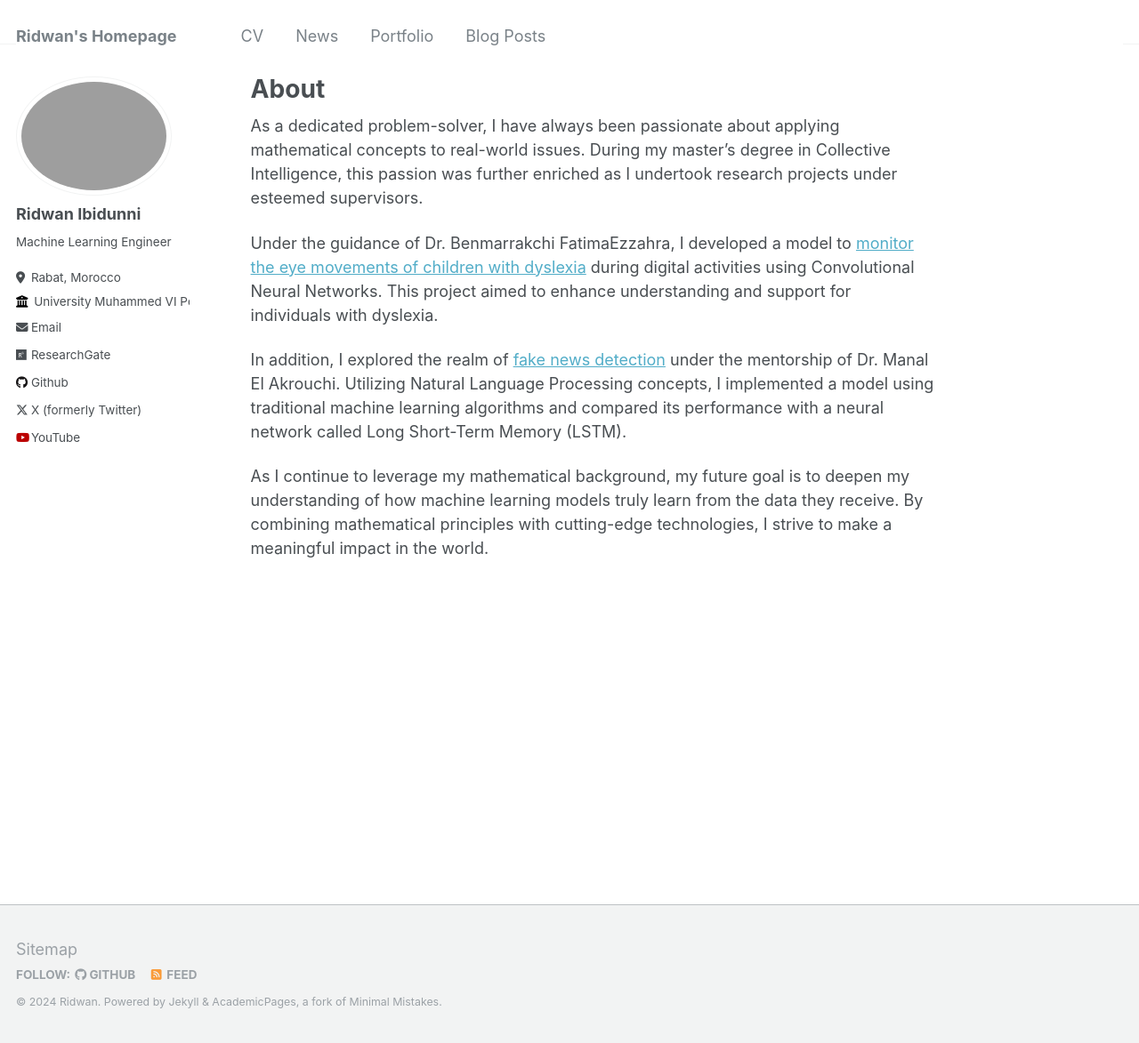
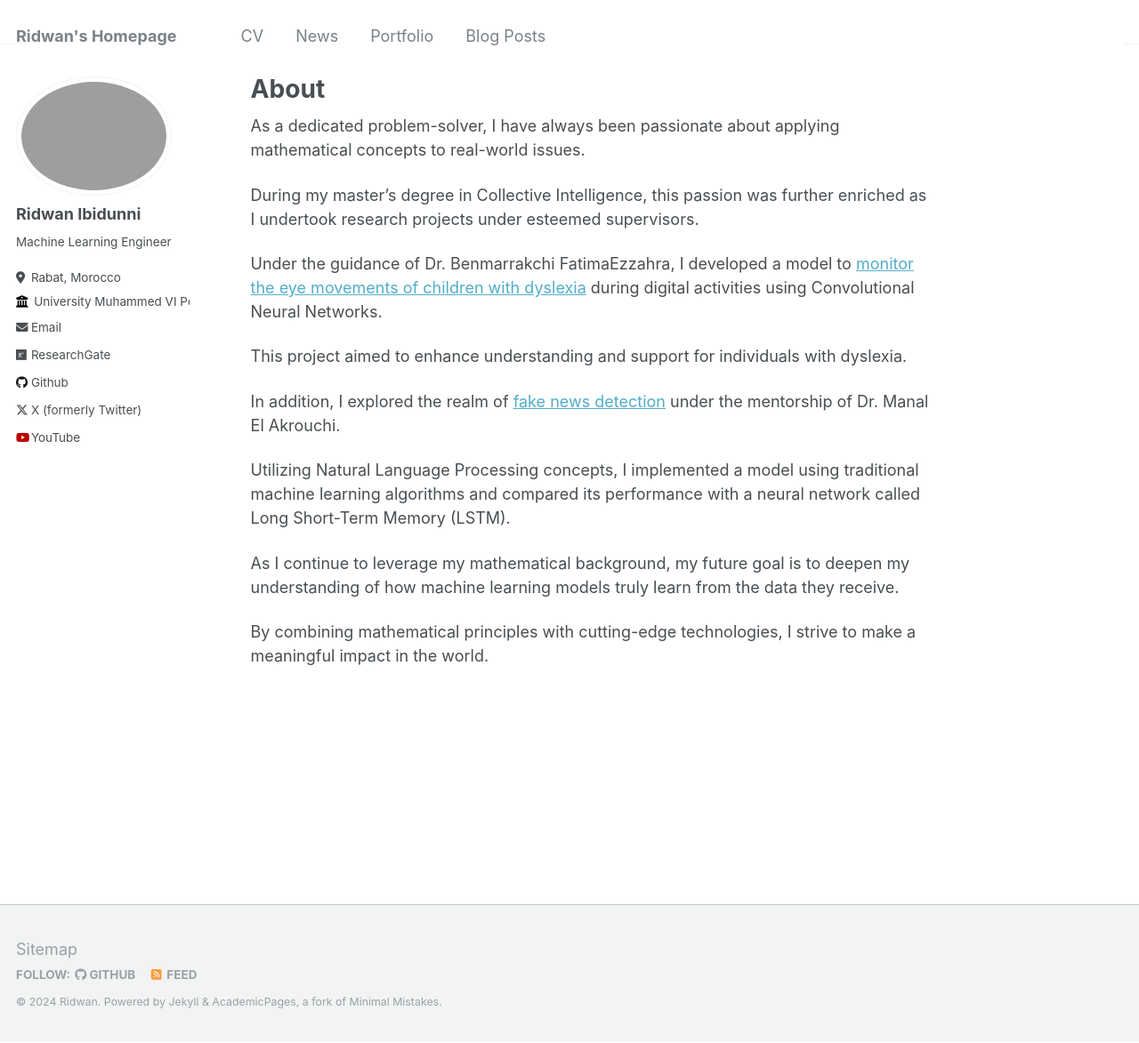
Before and after one commit to aljebraschool/aljebraschool.github.io, a Jekyll site: the page built from _pages/about.md, in a window 1280 px wide and 1173 px high. Shown: the whole window at 89% size. Built offline with Jekyll 4.4.1, drawn with Linux system fonts in a browser that asks for light colours.

Commit message:
updating the new tab

```diff
--- a/_pages/about.md
+++ b/_pages/about.md
@@ -8,10 +8,18 @@ redirect_from:
 ---
 
 
-As a dedicated problem-solver, I have always been passionate about applying mathematical concepts to real-world issues. During my master's degree in Collective Intelligence, this passion was further enriched as I undertook research projects under esteemed supervisors.
+As a dedicated problem-solver, I have always been passionate about applying mathematical concepts to real-world issues.
 
-Under the guidance of Dr. Benmarrakchi FatimaEzzahra, I developed a model to [monitor the eye movements of children with dyslexia](https://www.researchgate.net/publication/379118533_Eye_Movement_Tracking_Using_Convolutional_Neural_Network) during digital activities using Convolutional Neural Networks. This project aimed to enhance understanding and support for individuals with dyslexia.
+During my master's degree in Collective Intelligence, this passion was further enriched as I undertook research projects under esteemed supervisors.
 
-In addition, I explored the realm of [fake news detection](https://www.researchgate.net/publication/379082742_An_Analytical_Exploration_Assessing_the_Efficacy_of_Traditional_Machine_Learning_Techniques_and_LSTM_Models_in_Identifying_Fake_News?channel=doi&linkId=65fa68f1d3a0855142351d0f&showFulltext=true) under the mentorship of Dr. Manal El Akrouchi. Utilizing Natural Language Processing concepts, I implemented a model using traditional machine learning algorithms and compared its performance with a neural network called Long Short-Term Memory (LSTM).
+Under the guidance of Dr. Benmarrakchi FatimaEzzahra, I developed a model to [monitor the eye movements of children with dyslexia](https://www.researchgate.net/publication/379118533_Eye_Movement_Tracking_Using_Convolutional_Neural_Network) during digital activities using Convolutional Neural Networks.
 
-As I continue to leverage my mathematical background, my future goal is to deepen my understanding of how machine learning models truly learn from the data they receive. By combining mathematical principles with cutting-edge technologies, I strive to make a meaningful impact in the world.
+This project aimed to enhance understanding and support for individuals with dyslexia.
+
+In addition, I explored the realm of [fake news detection](https://www.researchgate.net/publication/379082742_An_Analytical_Exploration_Assessing_the_Efficacy_of_Traditional_Machine_Learning_Techniques_and_LSTM_Models_in_Identifying_Fake_News?channel=doi&linkId=65fa68f1d3a0855142351d0f&showFulltext=true) under the mentorship of Dr. Manal El Akrouchi.
+
+Utilizing Natural Language Processing concepts, I implemented a model using traditional machine learning algorithms and compared its performance with a neural network called Long Short-Term Memory (LSTM).
+
+As I continue to leverage my mathematical background, my future goal is to deepen my understanding of how machine learning models truly learn from the data they receive.
+
+By combining mathematical principles with cutting-edge technologies, I strive to make a meaningful impact in the world.
```
